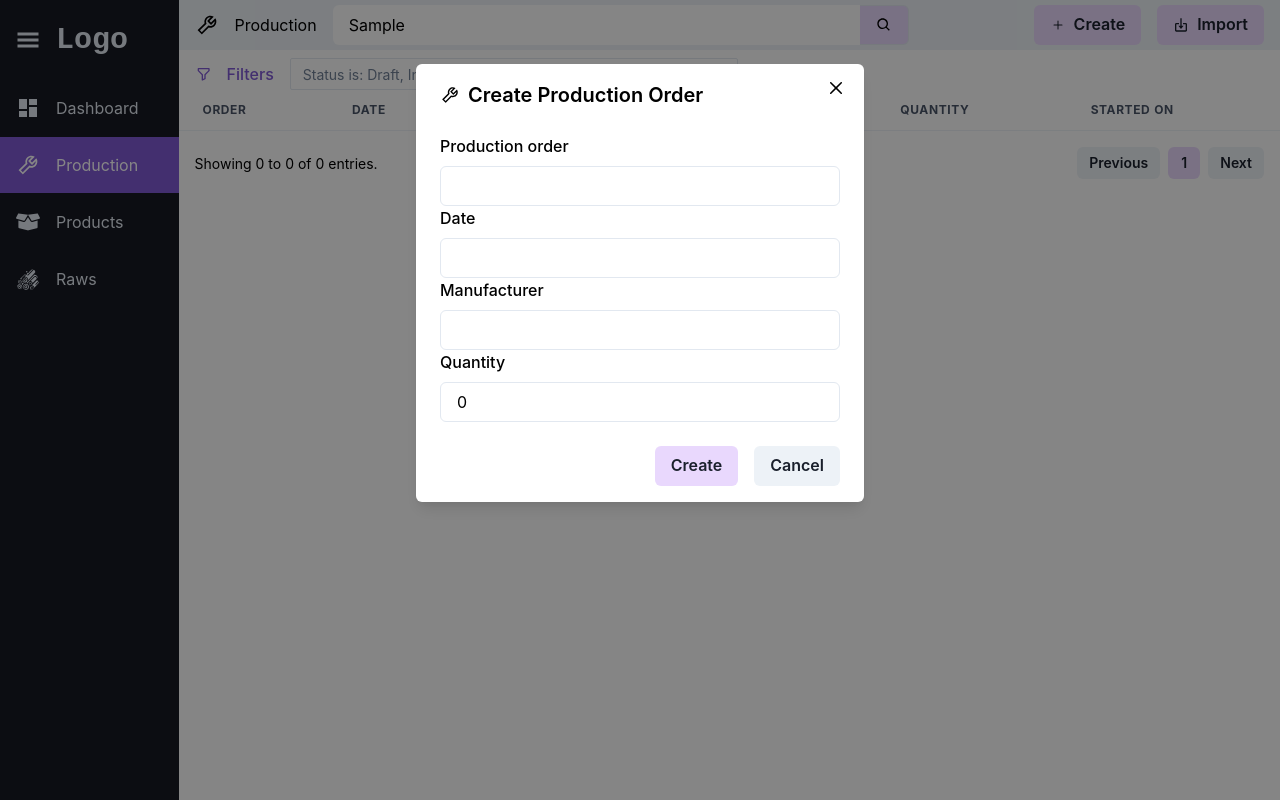
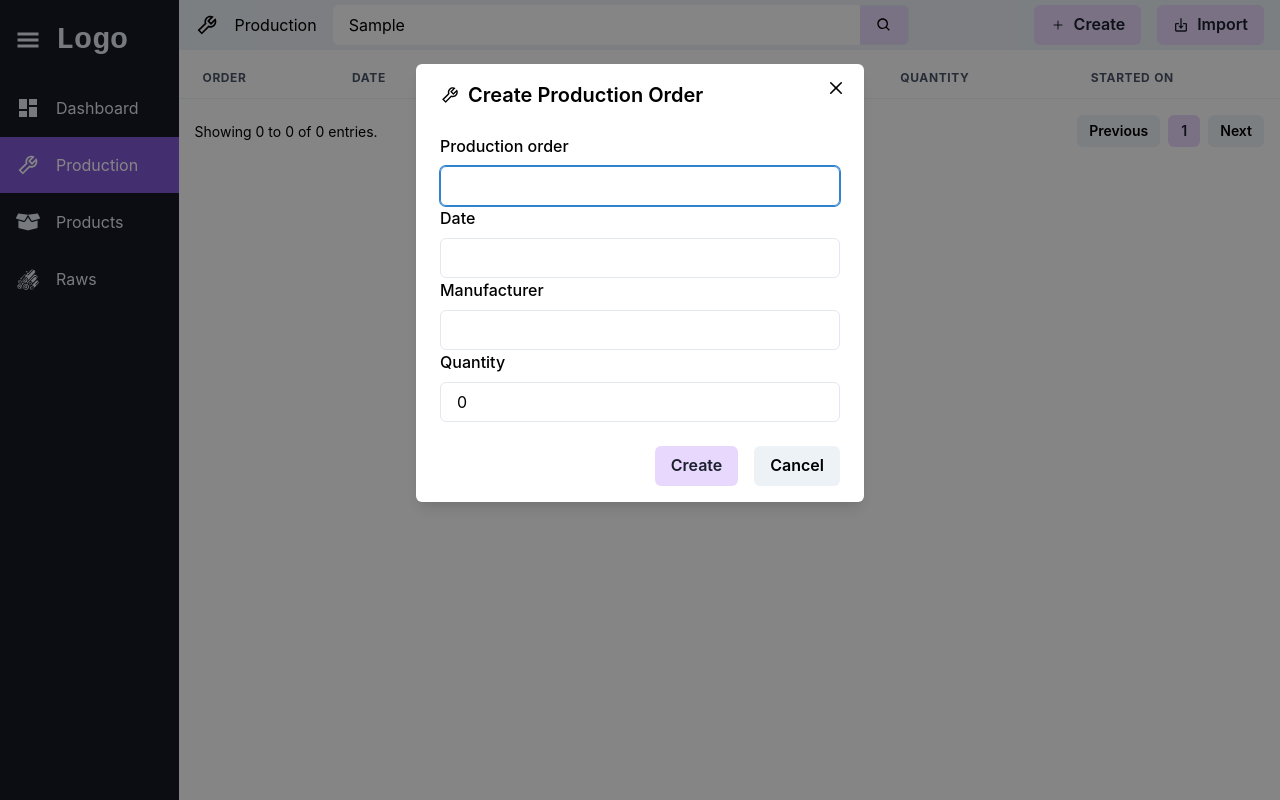
Before and after one commit to takihama/cereal-management-system, a React (Create React App) app: page /productionOrders in a window 1280 px wide. Both pictures are taken after typing "Sample" into the empty fields and a click on the button "Create". Built offline with nearby package versions, Linux system fonts and the light colour scheme.

Commit message:
refactor: extract button theme

```diff
--- a/src/components/header/Header.tsx
+++ b/src/components/header/Header.tsx
@@ -1,6 +1,5 @@
 import {
-  Button,
-  Icon, Input, InputGroup, InputRightAddon, Stack, Text,
+  Button, Icon, Input, InputGroup, InputRightAddon, Stack, Text,
 } from '@chakra-ui/react';
 import React from 'react';
 import { IconType } from 'react-icons';
@@ -77,11 +76,6 @@ export default function Header({
         {buttons.map((button) => (
           <Button
             key={button.name}
-            bg="primary.100"
-            _hover={{
-              bg: 'primary.300',
-            }}
-            _focus={{ boxShadow: 'none' }}
             onClick={button.onClick}
           >
             <Stack
--- a/src/components/modals/ImportModal.tsx
+++ b/src/components/modals/ImportModal.tsx
@@ -61,24 +61,10 @@ export default function ImportModal({
             direction="row"
             spacing="4"
           >
-            <Button
-              bg="primary.100"
-              _focus={{ boxShadow: 'none' }}
-              _hover={{
-                bg: 'primary.300',
-              }}
-              onClick={handleOnImport}
-            >
+            <Button onClick={handleOnImport}>
               Import
             </Button>
-            <Button
-              bg="gray.100"
-              _focus={{ boxShadow: 'none' }}
-              _hover={{
-                bg: 'gray.300',
-              }}
-              onClick={onClose}
-            >
+            <Button onClick={onClose} variant="cancel">
               Cancel
             </Button>
           </Stack>
--- a/src/components/modals/production/CreateProductionModal.tsx
+++ b/src/components/modals/production/CreateProductionModal.tsx
@@ -6,7 +6,7 @@ import {
 import { AiOutlineTool } from 'react-icons/ai';
 
 interface ProductionOrder {
-  order: string
+  id: string
   date: string
   manufacturer: string
   status: string
@@ -22,7 +22,7 @@ export default function CreateProductionModal(
   { onCreateProduction, isOpen, onClose }: CreateProductionModalProps,
 ) {
   const [productionInputValues, setProductionInputValues] = useState<ProductionOrder>({
-    order: '',
+    id: '',
     date: '',
     manufacturer: '',
     status: 'draft',
@@ -38,7 +38,7 @@ export default function CreateProductionModal(
   const handleOnCreate = () => {
     onCreateProduction(productionInputValues);
     setProductionInputValues({
-      order: '',
+      id: '',
       date: '',
       manufacturer: '',
       status: 'draft',
@@ -50,16 +50,14 @@ export default function CreateProductionModal(
   const initialRef = useRef<HTMLInputElement>(null);
   return (
     <Modal
+      initialFocusRef={initialRef}
       isOpen={isOpen}
       onClose={onClose}
     >
       <ModalOverlay />
       <ModalContent>
         <ModalHeader>
-          <Stack
-            direction="row"
-            align="center"
-          >
+          <Stack direction="row" align="center">
             <Icon as={AiOutlineTool} />
             <Text>Create Production Order</Text>
           </Stack>
@@ -68,7 +66,7 @@ export default function CreateProductionModal(
         <ModalBody>
           <FormControl>
             <FormLabel htmlFor="order">Production order</FormLabel>
-            <Input id="order" name="order" type="text" value={productionInputValues.order} ref={initialRef} onChange={handleInputChanges} />
+            <Input id="id" name="id" type="text" value={productionInputValues.id} ref={initialRef} onChange={handleInputChanges} />
           </FormControl>
           <FormControl>
             <FormLabel htmlFor="date">Date</FormLabel>
@@ -84,28 +82,11 @@ export default function CreateProductionModal(
           </FormControl>
         </ModalBody>
         <ModalFooter>
-          <Stack
-            direction="row"
-            spacing="4"
-          >
-            <Button
-              bg="primary.100"
-              _focus={{ boxShadow: 'none' }}
-              _hover={{
-                bg: 'primary.300',
-              }}
-              onClick={handleOnCreate}
-            >
+          <Stack direction="row" spacing="4">
+            <Button onClick={handleOnCreate}>
               Create
             </Button>
-            <Button
-              bg="gray.100"
-              _focus={{ boxShadow: 'none' }}
-              _hover={{
-                bg: 'gray.300',
-              }}
-              onClick={onClose}
-            >
+            <Button variant="cancel" onClick={onClose}>
               Cancel
             </Button>
           </Stack>
--- a/src/components/table/CustomTable.tsx
+++ b/src/components/table/CustomTable.tsx
@@ -10,7 +10,7 @@ interface Header {
   render: (data: any) => JSX.Element
 }
 interface Row {
-  id: number
+  id: string | number
 }
 interface CustomTableProps {
   headers: Array<Header>
@@ -87,9 +87,9 @@ export default function CustomTable({ headers, datasource }: CustomTableProps) {
         <Stack direction="row" align="center">
           <Text>Show</Text>
           <Select
+            onChange={handleSelectChange}
             size="sm"
             minWidth="80px"
-            onChange={handleSelectChange}
           >
             <option value="10">10</option>
             <option value="25">25</option>
@@ -99,25 +99,13 @@ export default function CustomTable({ headers, datasource }: CustomTableProps) {
           <Text>entries</Text>
         </Stack>
         <Stack direction="row" paddingY="4">
-          <Button
-            size="sm"
-            _focus={{ boxShadow: 'none' }}
-            onClick={handleDecrementPage}
-          >
+          <Button onClick={handleDecrementPage} variant="cancel" size="sm">
             Previous
           </Button>
-          <Button
-            size="sm"
-            bg="primary.100"
-            _focus={{ boxShadow: 'none' }}
-          >
+          <Button size="sm">
             {page}
           </Button>
-          <Button
-            size="sm"
-            _focus={{ boxShadow: 'none' }}
-            onClick={handleIncrementPage}
-          >
+          <Button onClick={handleIncrementPage} variant="cancel" size="sm">
             Next
           </Button>
         </Stack>
--- a/src/pages/ProductionOrders/ProductionOrders.tsx
+++ b/src/pages/ProductionOrders/ProductionOrders.tsx
@@ -1,5 +1,8 @@
-import { Stack, useDisclosure } from '@chakra-ui/react';
 import React, { useState } from 'react';
+import { Link as RouteLink } from 'react-router-dom';
+import {
+  Link, Stack, Text, useDisclosure,
+} from '@chakra-ui/react';
 import { IconType } from 'react-icons';
 import { AiOutlineTool } from 'react-icons/ai';
 import { BsPlus } from 'react-icons/bs';
@@ -7,7 +10,7 @@ import { BiImport } from 'react-icons/bi';
 import Header from '../../components/header/Header';
 import CreateProductionModal from '../../components/modals/production/CreateProductionModal';
 import ImportModal from '../../components/modals/ImportModal';
-import CustomTableWFilter from '../../components/table/CustomTableWFilter';
+import CustomTable from '../../components/table/CustomTable';
 
 interface HeaderButtons {
   name: string
@@ -15,7 +18,7 @@ interface HeaderButtons {
   onClick: React.MouseEventHandler<Element>
 }
 interface ProductionOrder {
-  order: string
+  id: string
   date: string
   manufacturer: string
   status: string
@@ -29,7 +32,50 @@ interface ProductionOrdersState {
 export default function ProductionOrders() {
   const { isOpen: isCreateOpen, onOpen: onCreateOpen, onClose: onCreateClose } = useDisclosure();
   const { isOpen: isImportOpen, onOpen: onImportOpen, onClose: onImportClose } = useDisclosure();
-  const titles = ['Order', 'Date', 'Manufacturer', 'Status', 'Quantity', 'Started on'];
+  const headers = [{
+    header: 'Order',
+    accessor: 'id',
+    render: (data: any): JSX.Element => (
+      <Link as={RouteLink} to={data}><Text>{data}</Text></Link>
+    ),
+  },
+  {
+    header: 'Date',
+    accessor: 'date',
+    render: (data: any): JSX.Element => (
+      <Text>{data}</Text>
+    ),
+  },
+  {
+    header: 'Manufacturer',
+    accessor: 'manufacturer',
+    render: (data: any) => (
+      <Text>{data}</Text>
+    ),
+  },
+  {
+    header: 'Status',
+    accessor: 'status',
+    render: (data: any) => (
+      <Text>{data}</Text>
+    ),
+  },
+  {
+    header: 'Quantity',
+    accessor: 'quantity',
+    render: (data: any) => (
+      <Text>{data}</Text>
+    ),
+  },
+  {
+    header: 'Started on',
+    accessor: 'startDate',
+    render: (data: any) => (
+      <Text>{data}</Text>
+    ),
+  },
+  ];
+
   const [productionOrders, setProductionOrders] = useState<ProductionOrdersState['productionOrders']>([]);
   const [searchProductionOrder, setSearchProductionOrder] = useState<ProductionOrdersState['searchProductionOrder']>('');
   const onSearchChange = (evt: React.ChangeEvent<HTMLInputElement>) => {
@@ -70,10 +116,9 @@ export default function ProductionOrders() {
         }}
         buttons={headerButtons}
       />
-      <CustomTableWFilter
-        titles={titles}
-        data={productionOrders}
-        filter={{ placeholder: 'Status is: Draft, InProduction or Completed', searchKey: 'status' }}
+      <CustomTable
+        headers={headers}
+        datasource={productionOrders}
       />
       <CreateProductionModal
         onCreateProduction={createProductionOrder}
--- a/src/pages/Products.tsx
+++ b/src/pages/Products.tsx
@@ -7,7 +7,7 @@ import { IconType } from 'react-icons';
 import Header from '../components/header/Header';
 import CreateProductModal from '../components/modals/products/CreateProductModal';
 import ImportModal from '../components/modals/ImportModal';
-import CustomTable from '../components/table/CustomTable';
+import CustomTableWFilter from '../components/table/CustomTableWFilter';
 
 interface HeaderButtons {
   name: string
@@ -70,7 +70,7 @@ export default function Products() {
         }}
         buttons={headerButtons}
       />
-      <CustomTable
+      <CustomTableWFilter
         titles={titles}
         data={products}
         filter={null}
--- /dev/null
+++ b/src/theme/components/Button.theme.ts
@@ -0,0 +1,25 @@
+import { ComponentStyleConfig } from '@chakra-ui/react';
+
+const ButtonTheme: ComponentStyleConfig = {
+  baseStyle: {
+    _focus: {
+      boxShadow: 'none',
+    },
+  },
+  variants: {
+    solid: {
+      bg: 'primary.100',
+      _hover: {
+        bg: 'primary.300',
+      },
+    },
+    cancel: {
+      bg: 'gray.100',
+      _hover: {
+        bg: 'gray.300',
+      },
+    },
+  },
+};
+
+export default ButtonTheme;
--- a/src/theme/theme.tsx
+++ b/src/theme/theme.tsx
@@ -1,4 +1,5 @@
 import { extendTheme, theme } from '@chakra-ui/react';
+import ButtonTheme from './components/Button.theme';
 
 const extTheme = extendTheme({
   styles: {
@@ -16,6 +17,9 @@ const extTheme = extendTheme({
       ...theme.colors.purple,
     },
   },
+  components: {
+    Button: ButtonTheme,
+  },
 });
 
 export default extTheme;
```
